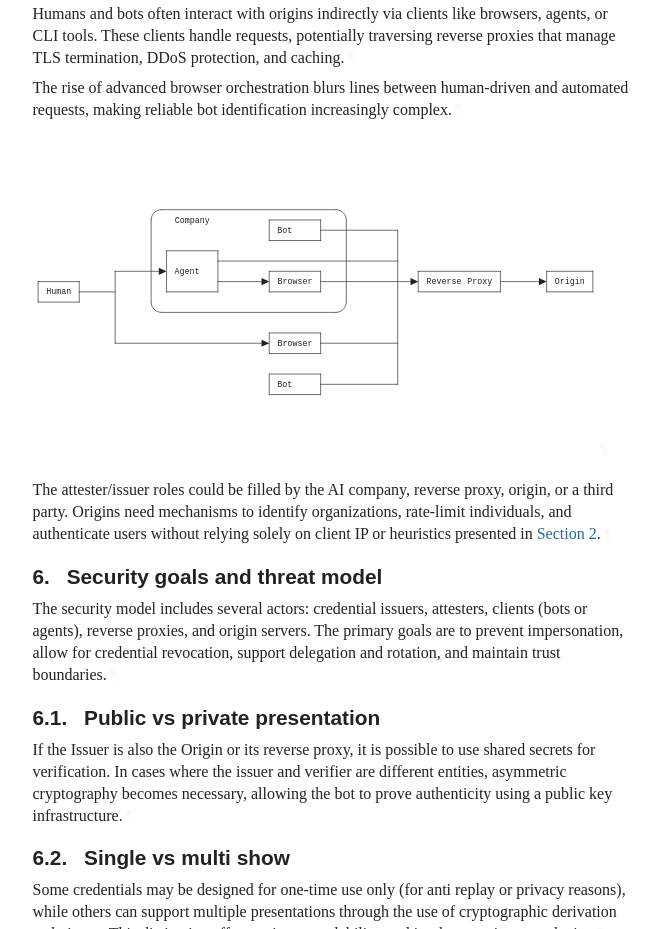
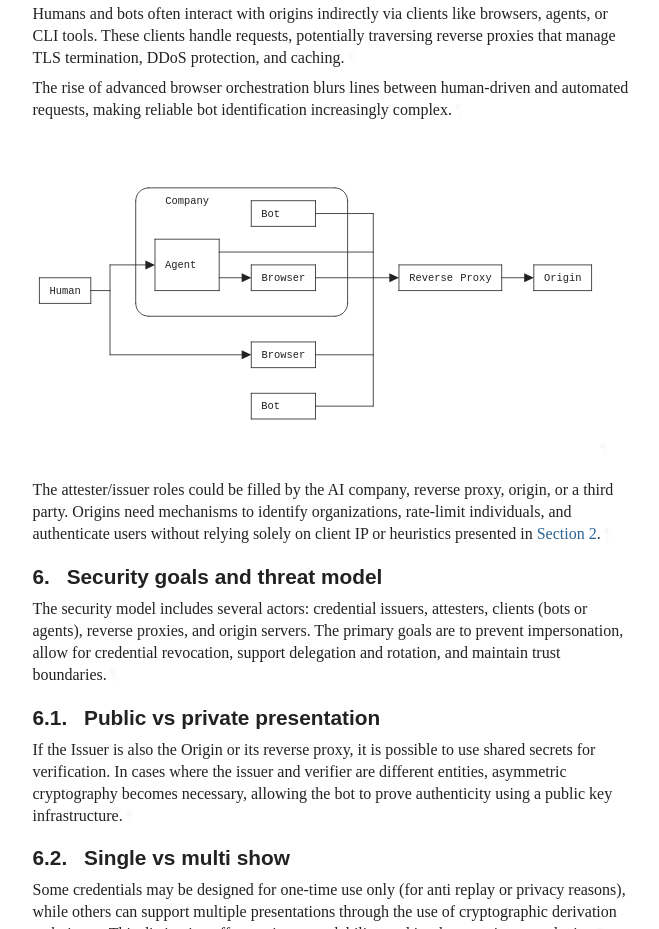
Before and after one commit to thibmeu/draft-meunier-glossary-somehow, a plain HTML site: page draft-meunier-web-bot-auth-glossary.html in a window 1280 px wide. Shown: the part 3896-4825 px from the top of the page, without its empty margins (92-751 px from the left). Drawn offline with Linux system fonts and the light colour scheme; a web font is replaced by a local one.

Commit message:
Script updating gh-pages from 4999422. [ci skip]

```diff
--- a/draft-meunier-web-bot-auth-glossary.html
+++ b/draft-meunier-web-bot-auth-glossary.html
@@ -1555,75 +1555,75 @@ caching.<a href="#section-5.1-1" class="pilcrow">¶</a></p>
 automated requests, making reliable bot identification increasingly complex.<a href="#section-5.1-2" class="pilcrow">¶</a></p>
 <div id="section-5.1-3">
           <div class="alignLeft art-svg artwork" id="section-5.1-3.1">
-<svg xmlns="http://www.w3.org/2000/svg" version="1.1" height="336" width="880" viewBox="0 0 880 336" class="diagram" text-anchor="middle" font-family="monospace" font-size="13px" stroke-linecap="round">
+<svg xmlns="http://www.w3.org/2000/svg" version="1.1" height="336" width="704" viewBox="0 0 704 336" class="diagram" text-anchor="middle" font-family="monospace" font-size="13px" stroke-linecap="round">
               <path d="M 8,144 L 8,176" fill="none" stroke="black"></path>
               <path d="M 72,144 L 72,176" fill="none" stroke="black"></path>
-              <path d="M 128,128 L 128,240" fill="none" stroke="black"></path>
-              <path d="M 184,48 L 184,176" fill="none" stroke="black"></path>
-              <path d="M 208,96 L 208,160" fill="none" stroke="black"></path>
-              <path d="M 288,96 L 288,160" fill="none" stroke="black"></path>
-              <path d="M 368,48 L 368,80" fill="none" stroke="black"></path>
-              <path d="M 368,128 L 368,160" fill="none" stroke="black"></path>
-              <path d="M 368,224 L 368,256" fill="none" stroke="black"></path>
-              <path d="M 368,288 L 368,320" fill="none" stroke="black"></path>
-              <path d="M 448,48 L 448,80" fill="none" stroke="black"></path>
-              <path d="M 448,128 L 448,160" fill="none" stroke="black"></path>
-              <path d="M 448,224 L 448,256" fill="none" stroke="black"></path>
-              <path d="M 448,288 L 448,320" fill="none" stroke="black"></path>
-              <path d="M 488,48 L 488,176" fill="none" stroke="black"></path>
-              <path d="M 568,64 L 568,304" fill="none" stroke="black"></path>
-              <path d="M 600,128 L 600,160" fill="none" stroke="black"></path>
-              <path d="M 728,128 L 728,160" fill="none" stroke="black"></path>
-              <path d="M 800,128 L 800,160" fill="none" stroke="black"></path>
-              <path d="M 872,128 L 872,160" fill="none" stroke="black"></path>
-              <path d="M 200,32 L 472,32" fill="none" stroke="black"></path>
-              <path d="M 368,48 L 448,48" fill="none" stroke="black"></path>
-              <path d="M 448,64 L 568,64" fill="none" stroke="black"></path>
-              <path d="M 368,80 L 448,80" fill="none" stroke="black"></path>
-              <path d="M 208,96 L 288,96" fill="none" stroke="black"></path>
-              <path d="M 288,112 L 568,112" fill="none" stroke="black"></path>
-              <path d="M 128,128 L 200,128" fill="none" stroke="black"></path>
-              <path d="M 368,128 L 448,128" fill="none" stroke="black"></path>
-              <path d="M 600,128 L 728,128" fill="none" stroke="black"></path>
-              <path d="M 800,128 L 872,128" fill="none" stroke="black"></path>
+              <path d="M 96,128 L 96,240" fill="none" stroke="black"></path>
+              <path d="M 128,48 L 128,176" fill="none" stroke="black"></path>
+              <path d="M 152,96 L 152,160" fill="none" stroke="black"></path>
+              <path d="M 232,96 L 232,160" fill="none" stroke="black"></path>
+              <path d="M 272,48 L 272,80" fill="none" stroke="black"></path>
+              <path d="M 272,128 L 272,160" fill="none" stroke="black"></path>
+              <path d="M 272,224 L 272,256" fill="none" stroke="black"></path>
+              <path d="M 272,288 L 272,320" fill="none" stroke="black"></path>
+              <path d="M 352,48 L 352,80" fill="none" stroke="black"></path>
+              <path d="M 352,128 L 352,160" fill="none" stroke="black"></path>
+              <path d="M 352,224 L 352,256" fill="none" stroke="black"></path>
+              <path d="M 352,288 L 352,320" fill="none" stroke="black"></path>
+              <path d="M 392,48 L 392,176" fill="none" stroke="black"></path>
+              <path d="M 424,64 L 424,304" fill="none" stroke="black"></path>
+              <path d="M 456,128 L 456,160" fill="none" stroke="black"></path>
+              <path d="M 584,128 L 584,160" fill="none" stroke="black"></path>
+              <path d="M 624,128 L 624,160" fill="none" stroke="black"></path>
+              <path d="M 696,128 L 696,160" fill="none" stroke="black"></path>
+              <path d="M 144,32 L 376,32" fill="none" stroke="black"></path>
+              <path d="M 272,48 L 352,48" fill="none" stroke="black"></path>
+              <path d="M 352,64 L 424,64" fill="none" stroke="black"></path>
+              <path d="M 272,80 L 352,80" fill="none" stroke="black"></path>
+              <path d="M 152,96 L 232,96" fill="none" stroke="black"></path>
+              <path d="M 232,112 L 424,112" fill="none" stroke="black"></path>
+              <path d="M 96,128 L 144,128" fill="none" stroke="black"></path>
+              <path d="M 272,128 L 352,128" fill="none" stroke="black"></path>
+              <path d="M 456,128 L 584,128" fill="none" stroke="black"></path>
+              <path d="M 624,128 L 696,128" fill="none" stroke="black"></path>
               <path d="M 8,144 L 72,144" fill="none" stroke="black"></path>
-              <path d="M 288,144 L 360,144" fill="none" stroke="black"></path>
-              <path d="M 448,144 L 592,144" fill="none" stroke="black"></path>
-              <path d="M 728,144 L 792,144" fill="none" stroke="black"></path>
-              <path d="M 72,160 L 128,160" fill="none" stroke="black"></path>
-              <path d="M 208,160 L 288,160" fill="none" stroke="black"></path>
-              <path d="M 368,160 L 448,160" fill="none" stroke="black"></path>
-              <path d="M 600,160 L 728,160" fill="none" stroke="black"></path>
-              <path d="M 800,160 L 872,160" fill="none" stroke="black"></path>
+              <path d="M 232,144 L 264,144" fill="none" stroke="black"></path>
+              <path d="M 352,144 L 448,144" fill="none" stroke="black"></path>
+              <path d="M 584,144 L 616,144" fill="none" stroke="black"></path>
+              <path d="M 72,160 L 96,160" fill="none" stroke="black"></path>
+              <path d="M 152,160 L 232,160" fill="none" stroke="black"></path>
+              <path d="M 272,160 L 352,160" fill="none" stroke="black"></path>
+              <path d="M 456,160 L 584,160" fill="none" stroke="black"></path>
+              <path d="M 624,160 L 696,160" fill="none" stroke="black"></path>
               <path d="M 8,176 L 72,176" fill="none" stroke="black"></path>
-              <path d="M 200,192 L 472,192" fill="none" stroke="black"></path>
-              <path d="M 368,224 L 448,224" fill="none" stroke="black"></path>
-              <path d="M 128,240 L 360,240" fill="none" stroke="black"></path>
-              <path d="M 448,240 L 568,240" fill="none" stroke="black"></path>
-              <path d="M 368,256 L 448,256" fill="none" stroke="black"></path>
-              <path d="M 368,288 L 448,288" fill="none" stroke="black"></path>
-              <path d="M 448,304 L 568,304" fill="none" stroke="black"></path>
-              <path d="M 368,320 L 448,320" fill="none" stroke="black"></path>
-              <path d="M 200,32 C 191.16936,32 184,39.16936 184,48" fill="none" stroke="black"></path>
-              <path d="M 472,32 C 480.83064,32 488,39.16936 488,48" fill="none" stroke="black"></path>
-              <path d="M 200,192 C 191.16936,192 184,184.83064 184,176" fill="none" stroke="black"></path>
-              <path d="M 472,192 C 480.83064,192 488,184.83064 488,176" fill="none" stroke="black"></path>
-              <polygon class="arrowhead" points="800,144 788,138.4 788,149.6" fill="black" transform="rotate(0,792,144)"></polygon>
-              <polygon class="arrowhead" points="600,144 588,138.4 588,149.6" fill="black" transform="rotate(0,592,144)"></polygon>
-              <polygon class="arrowhead" points="368,240 356,234.4 356,245.6" fill="black" transform="rotate(0,360,240)"></polygon>
-              <polygon class="arrowhead" points="368,144 356,138.4 356,149.6" fill="black" transform="rotate(0,360,144)"></polygon>
-              <polygon class="arrowhead" points="208,128 196,122.4 196,133.6" fill="black" transform="rotate(0,200,128)"></polygon>
+              <path d="M 144,192 L 376,192" fill="none" stroke="black"></path>
+              <path d="M 272,224 L 352,224" fill="none" stroke="black"></path>
+              <path d="M 96,240 L 264,240" fill="none" stroke="black"></path>
+              <path d="M 352,240 L 424,240" fill="none" stroke="black"></path>
+              <path d="M 272,256 L 352,256" fill="none" stroke="black"></path>
+              <path d="M 272,288 L 352,288" fill="none" stroke="black"></path>
+              <path d="M 352,304 L 424,304" fill="none" stroke="black"></path>
+              <path d="M 272,320 L 352,320" fill="none" stroke="black"></path>
+              <path d="M 144,32 C 135.16936,32 128,39.16936 128,48" fill="none" stroke="black"></path>
+              <path d="M 376,32 C 384.83064,32 392,39.16936 392,48" fill="none" stroke="black"></path>
+              <path d="M 144,192 C 135.16936,192 128,184.83064 128,176" fill="none" stroke="black"></path>
+              <path d="M 376,192 C 384.83064,192 392,184.83064 392,176" fill="none" stroke="black"></path>
+              <polygon class="arrowhead" points="624,144 612,138.4 612,149.6" fill="black" transform="rotate(0,616,144)"></polygon>
+              <polygon class="arrowhead" points="456,144 444,138.4 444,149.6" fill="black" transform="rotate(0,448,144)"></polygon>
+              <polygon class="arrowhead" points="272,240 260,234.4 260,245.6" fill="black" transform="rotate(0,264,240)"></polygon>
+              <polygon class="arrowhead" points="272,144 260,138.4 260,149.6" fill="black" transform="rotate(0,264,144)"></polygon>
+              <polygon class="arrowhead" points="152,128 140,122.4 140,133.6" fill="black" transform="rotate(0,144,128)"></polygon>
               <g class="text">
-                <text x="248" y="52">Company</text>
-                <text x="392" y="68">Bot</text>
-                <text x="240" y="132">Agent</text>
-                <text x="408" y="148">Browser</text>
-                <text x="640" y="148">Reverse</text>
-                <text x="696" y="148">Proxy</text>
-                <text x="836" y="148">Origin</text>
+                <text x="192" y="52">Company</text>
+                <text x="296" y="68">Bot</text>
+                <text x="184" y="132">Agent</text>
+                <text x="312" y="148">Browser</text>
+                <text x="496" y="148">Reverse</text>
+                <text x="552" y="148">Proxy</text>
+                <text x="660" y="148">Origin</text>
                 <text x="40" y="164">Human</text>
-                <text x="408" y="244">Browser</text>
-                <text x="392" y="308">Bot</text>
+                <text x="312" y="244">Browser</text>
+                <text x="296" y="308">Bot</text>
               </g>
             </svg><a href="#section-5.1-3.1" class="pilcrow">¶</a>
 </div>
```
Also changed, not shown: draft-meunier-web-bot-auth-glossary.txt (+19 -19 lines).
